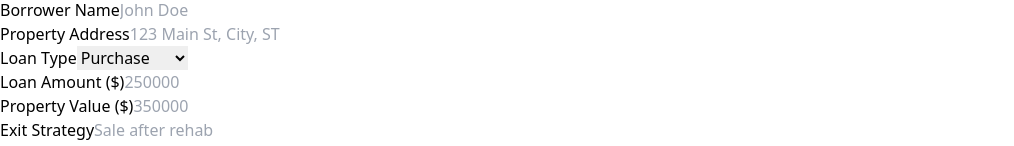
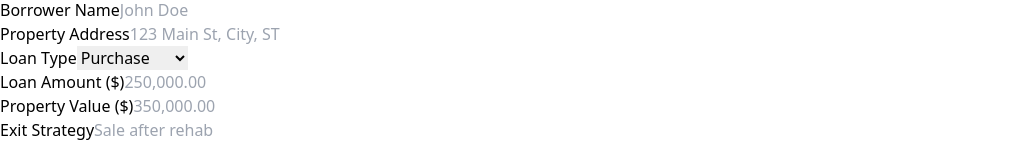
Before and after one commit to WilCr/Loan-processing-workflow, a React (Vite) app: page / in a window 1280 px wide. Shown: the part 146-292 px from the top of the page, without its empty margins (0-1014 px from the left). Built offline with nearby package versions, Linux system fonts and the light colour scheme.

Commit message:
Add decimal point formatting to loan amount and property value inputs
Made-with: Cursor

```diff
--- a/src/components/HardMoneyLoanProcessor.jsx
+++ b/src/components/HardMoneyLoanProcessor.jsx
@@ -19,6 +19,38 @@ export default function HardMoneyLoanProcessor() {
 
   const scrollToResources = () => {
     resourcesRef.current?.scrollIntoView({ behavior: 'smooth', block: 'start' });
+  };
+
+  // Format number with commas and decimal point
+  const formatCurrency = (value) => {
+    if (!value) return '';
+    // Remove all non-numeric characters except decimal point
+    const numericValue = value.toString().replace(/[^\d.]/g, '');
+    if (!numericValue) return '';
+
+    // Split by decimal point
+    const parts = numericValue.split('.');
+    const integerPart = parts[0];
+    const decimalPart = parts[1] || '';
+
+    // Add commas to integer part
+    const formattedInteger = integerPart.replace(/\B(?=(\d{3})+(?!\d))/g, ',');
+
+    // Limit decimal part to 2 digits
+    const formattedDecimal = decimalPart.slice(0, 2);
+
+    // Combine parts
+    if (formattedDecimal) {
+      return `${formattedInteger}.${formattedDecimal}`;
+    }
+    return formattedInteger;
+  };
+
+  // Parse formatted currency string to number
+  const parseCurrency = (value) => {
+    if (!value) return '';
+    // Remove commas and keep only numbers and decimal point
+    return value.toString().replace(/,/g, '');
   };
 
   const stages = [
@@ -310,21 +342,27 @@ Focus on rapid closing requirements.`
                 <div>
                   <label className="block text-sm font-medium text-slate-700 mb-1">Loan Amount ($)</label>
                   <input
-                    type="number"
-                    value={loanData.loanAmount}
-                    onChange={(e) => setLoanData({...loanData, loanAmount: e.target.value})}
+                    type="text"
+                    value={formatCurrency(loanData.loanAmount)}
+                    onChange={(e) => {
+                      const parsed = parseCurrency(e.target.value);
+                      setLoanData({...loanData, loanAmount: parsed});
+                    }}
                     className="w-full px-3 py-2 border border-slate-300 rounded-md focus:ring-2 focus:ring-blue-500 focus:border-transparent"
-                    placeholder="250000"
+                    placeholder="250,000.00"
                   />
                 </div>
                 <div>
                   <label className="block text-sm font-medium text-slate-700 mb-1">Property Value ($)</label>
                   <input
-                    type="number"
-                    value={loanData.propertyValue}
-                    onChange={(e) => setLoanData({...loanData, propertyValue: e.target.value})}
+                    type="text"
+                    value={formatCurrency(loanData.propertyValue)}
+                    onChange={(e) => {
+                      const parsed = parseCurrency(e.target.value);
+                      setLoanData({...loanData, propertyValue: parsed});
+                    }}
                     className="w-full px-3 py-2 border border-slate-300 rounded-md focus:ring-2 focus:ring-blue-500 focus:border-transparent"
-                    placeholder="350000"
+                    placeholder="350,000.00"
                   />
                 </div>
                 {calculateLTV() && (
```
